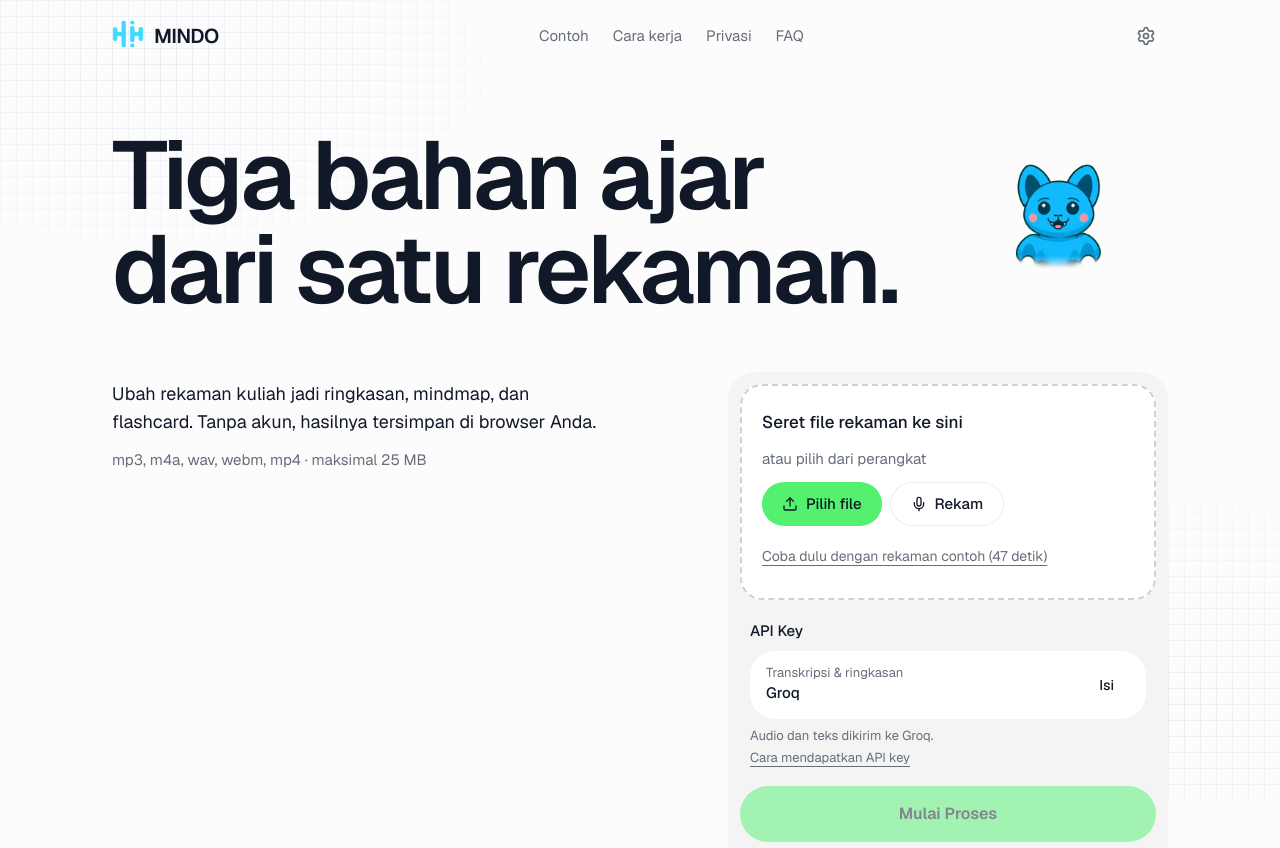
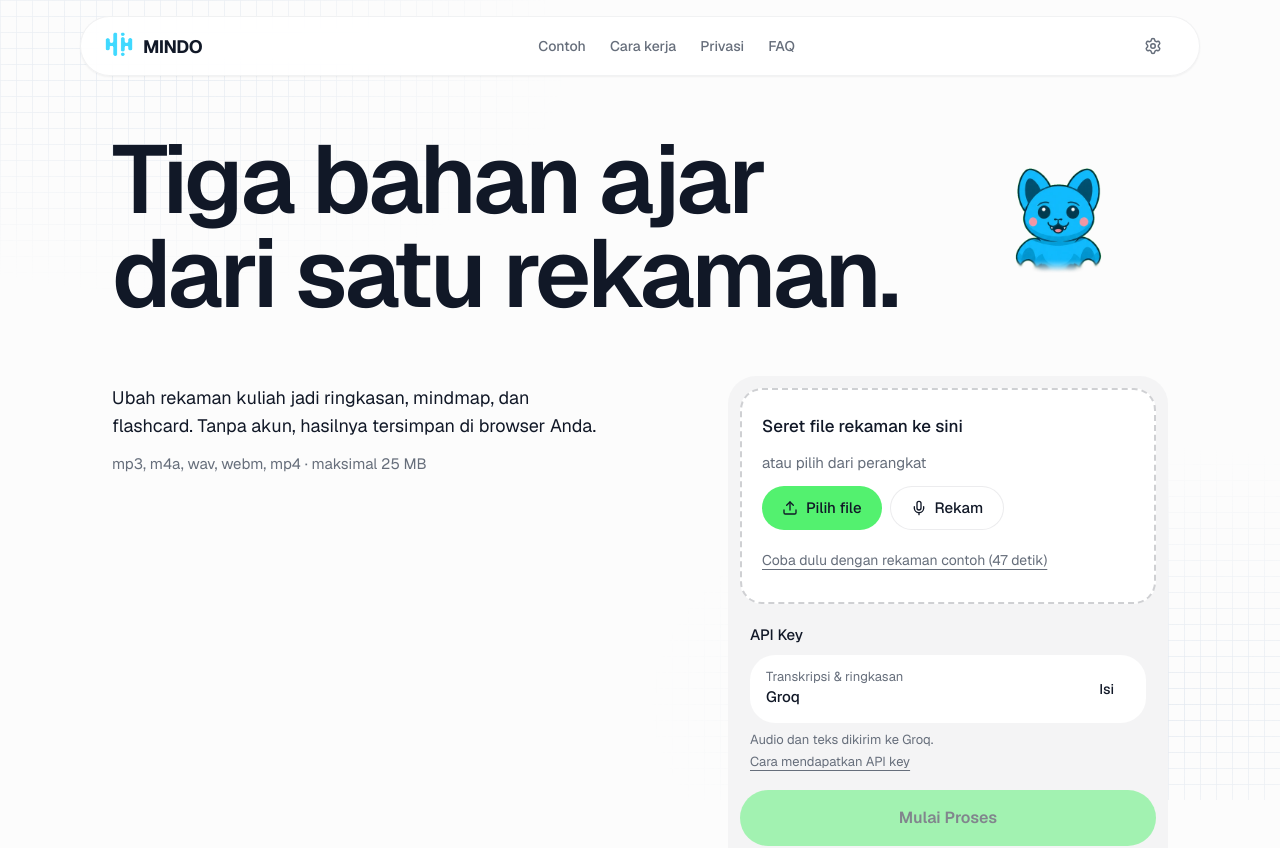
Before and after one commit to kebsixx/mindo, a Next.js app: page / in a window 1280 px wide. Shown: the top 848 px of the page. Built offline with nearby package versions, Linux system fonts and the light colour scheme.

Commit message:
feat: ubah navbar jadi floating dynamic island kapsul melayang

```diff
--- a/src/components/site-header.tsx
+++ b/src/components/site-header.tsx
@@ -48,19 +48,20 @@ export default function SiteHeader({ showHistory }: { showHistory?: boolean }) {
   ];
 
   return (
-    <header className="relative mx-auto flex h-16 w-full max-w-280 items-center justify-between gap-3 px-5 sm:h-18 sm:px-8">
+    <div className="sticky top-0 z-40 w-full pt-3 sm:pt-4">
+      <header className="relative mx-auto flex h-14 w-[calc(100%-1.5rem)] max-w-280 items-center justify-between gap-3 rounded-full border border-border/70 bg-card/85 px-4 shadow-xs backdrop-blur-md sm:h-15 sm:w-[calc(100%-3rem)] sm:px-6">
         <Link href="/" className="flex shrink-0 items-center gap-2.5">
           <Image
             src="/logo-mindo.png"
             alt=""
-          width={32}
-          height={32}
-          className="h-8 w-8"
+            width={28}
+            height={28}
+            className="h-7 w-7"
           />
-        <span className="text-xl font-semibold tracking-tight">MINDO</span>
+          <span className="text-[1.125rem] font-bold tracking-tight">MINDO</span>
         </Link>
 
-      <nav className="hidden items-center gap-6 text-[0.9375rem] text-muted-foreground md:flex">
+        <nav className="hidden items-center gap-6 text-[0.875rem] font-medium text-muted-foreground md:flex">
           {navItems.map((item) => (
             <a
               key={item.label}
@@ -72,7 +73,7 @@ export default function SiteHeader({ showHistory }: { showHistory?: boolean }) {
           ))}
         </nav>
 
-      <div className="flex shrink-0 items-center gap-2">
+        <div className="flex shrink-0 items-center gap-1.5">
           <Link
             href="/settings"
             aria-label="Buka Pengaturan"
@@ -81,10 +82,11 @@ export default function SiteHeader({ showHistory }: { showHistory?: boolean }) {
             className={buttonVariants({
               variant: "ghost",
               size: "icon",
-            className: "max-md:hidden! text-muted-foreground hover:text-foreground",
+              className:
+                "h-9 w-9 rounded-full max-md:hidden! text-muted-foreground hover:text-foreground",
             })}
           >
-          <Settings className="h-5 w-5" aria-hidden="true" />
+            <Settings className="h-4.5 w-4.5" aria-hidden="true" />
           </Link>
           <Button
             size="icon"
@@ -92,7 +94,7 @@ export default function SiteHeader({ showHistory }: { showHistory?: boolean }) {
             aria-label={menuOpen ? "Tutup menu" : "Buka menu"}
             aria-expanded={menuOpen}
             onClick={() => setMenuOpen((v) => !v)}
-          className="md:hidden"
+            className="h-9 w-9 rounded-full md:hidden"
           >
             {menuOpen ? <X className="h-5 w-5" /> : <Menu className="h-5 w-5" />}
           </Button>
@@ -100,7 +102,7 @@ export default function SiteHeader({ showHistory }: { showHistory?: boolean }) {
 
         {menuOpen && (
           <nav
-          className="absolute inset-x-4 top-16 z-40 rounded-[28px] bg-secondary p-2 md:hidden"
+            className="absolute inset-x-0 top-16 z-40 rounded-[28px] border border-border bg-card/95 p-3 shadow-lg backdrop-blur-md md:hidden"
             aria-label="Menu utama"
           >
             <div className="flex flex-col text-base">
@@ -108,7 +110,7 @@ export default function SiteHeader({ showHistory }: { showHistory?: boolean }) {
                 <a
                   key={item.label}
                   href={item.href}
-                className="rounded-2xl px-4 py-3 text-muted-foreground transition-colors hover:bg-primary/12 hover:text-foreground"
+                  className="rounded-2xl px-4 py-2.5 text-muted-foreground transition-colors hover:bg-primary/12 hover:text-foreground"
                   onClick={() => setMenuOpen(false)}
                 >
                   {item.label}
@@ -116,7 +118,7 @@ export default function SiteHeader({ showHistory }: { showHistory?: boolean }) {
               ))}
               <Link
                 href="/demo"
-              className="rounded-2xl px-4 py-3 text-muted-foreground transition-colors hover:bg-primary/12 hover:text-foreground"
+                className="rounded-2xl px-4 py-2.5 text-muted-foreground transition-colors hover:bg-primary/12 hover:text-foreground"
                 onClick={() => setMenuOpen(false)}
               >
                 Contoh hasil
@@ -125,9 +127,9 @@ export default function SiteHeader({ showHistory }: { showHistory?: boolean }) {
                 href="/settings"
                 aria-current={onSettings ? "page" : undefined}
                 className={cn(
-                "mt-1 flex items-center gap-2 rounded-2xl px-4 py-3 transition-colors",
+                  "mt-1 flex items-center gap-2 rounded-2xl px-4 py-2.5 transition-colors",
                   onSettings
-                  ? "bg-card font-medium text-foreground"
+                    ? "bg-secondary font-medium text-foreground"
                     : "text-muted-foreground hover:bg-primary/12 hover:text-foreground",
                 )}
                 onClick={() => setMenuOpen(false)}
@@ -144,6 +146,7 @@ export default function SiteHeader({ showHistory }: { showHistory?: boolean }) {
           </nav>
         )}
       </header>
+    </div>
   );
 }
 
```
Lines whose indentation alone changed are shown as unchanged.
